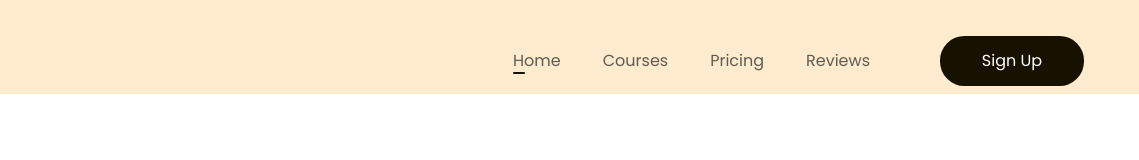
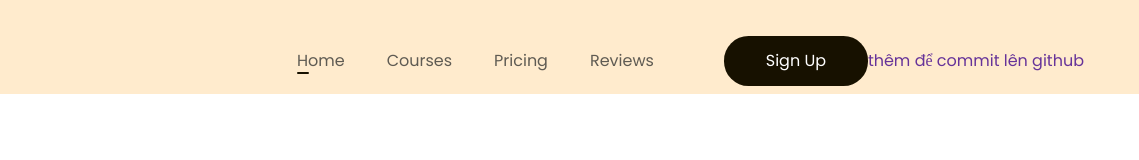
Before and after one commit to ThanhsonWeb/Figma-project, a plain HTML site: page index.html in a window 1280 px wide. Shown: the top 160 px of the page, 141-1280 px from the left. Drawn offline with Linux system fonts and the light colour scheme.

Commit message:
Phần 2-3 dựng base $ code header

```diff
--- a/assets/css/style.css
+++ b/assets/css/style.css
@@ -78,3 +78,4 @@ a {
 .header .action{
   margin-left: 49px;
 }
+p{color: rebeccapurple;}
--- a/index.html
+++ b/index.html
@@ -34,7 +34,7 @@
             </nav>
             <!-- botton action -->
              <div class="action"><a href="#!" class="botton sign-up">Sign Up</a></div>
-
+             <p>thêm để commit lên github</p>
 
 
         </div>
```
